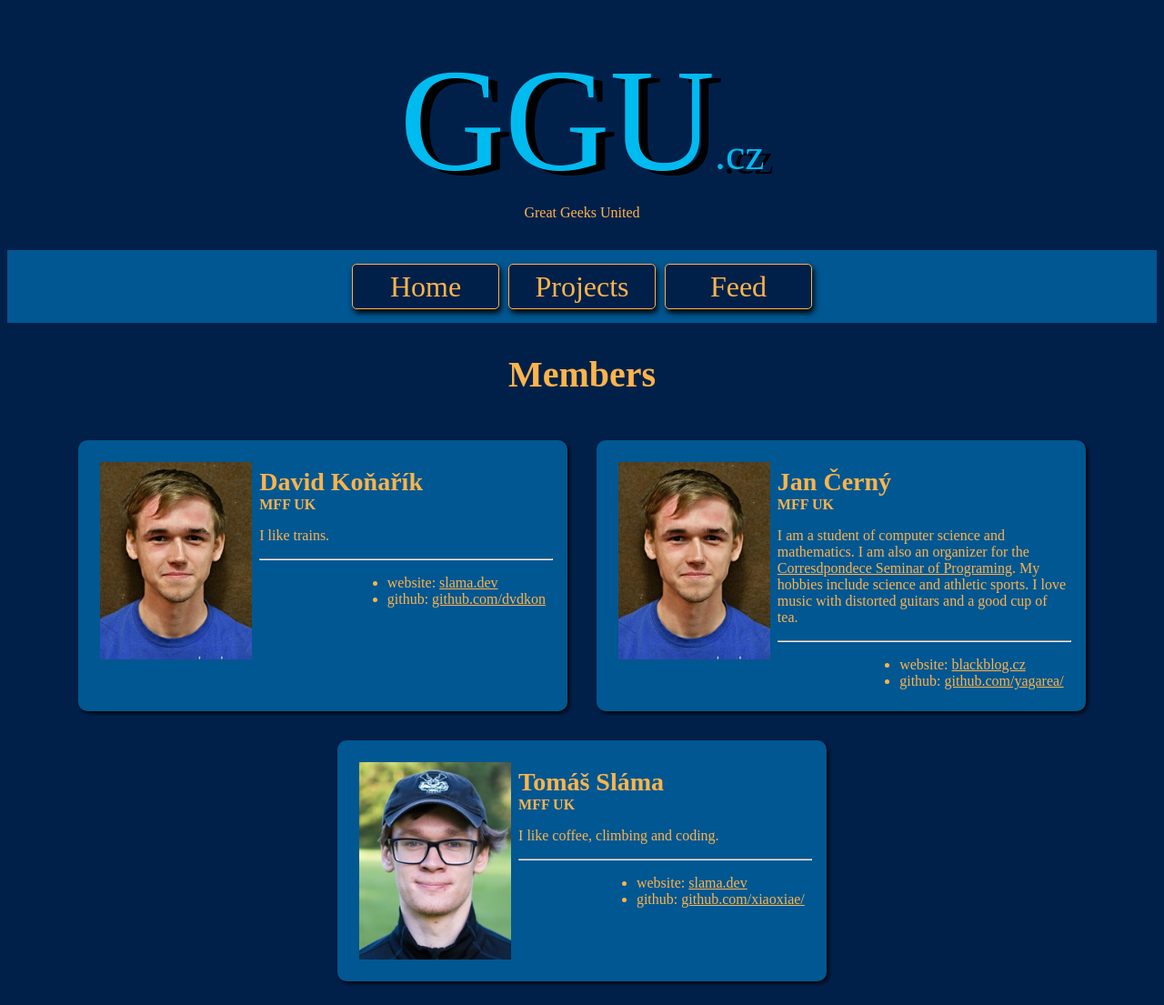
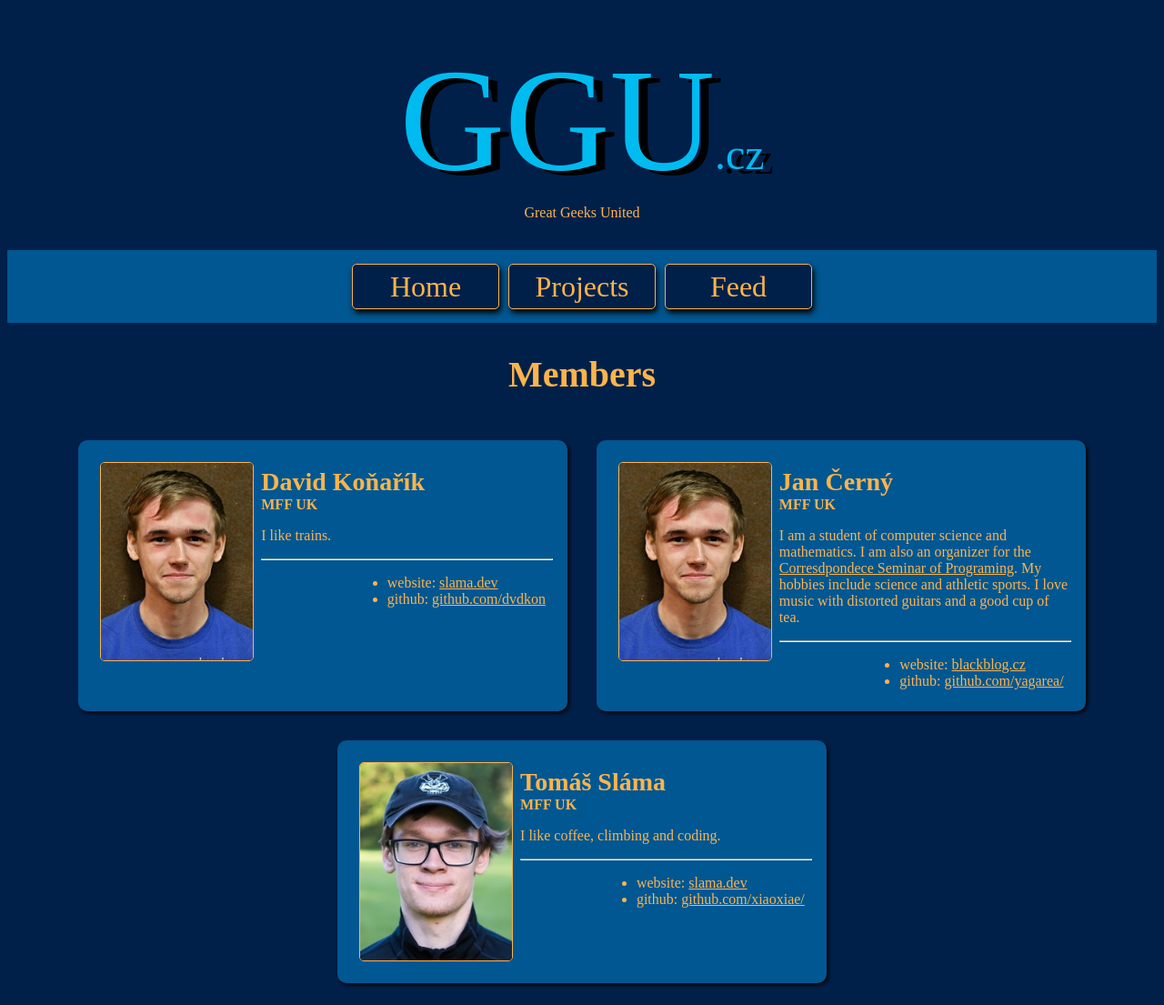
Before and after one commit to yagarea/ggu.cz, a Jekyll site: the page built from index.md, in a window 1280 px wide. Shown: the whole page at 91% size. Built offline with Jekyll 4.4.1, drawn with Linux system fonts in a browser that asks for light colours.

Commit message:
add member image styling

```diff
--- a/assets/css/styles.sass
+++ b/assets/css/styles.sass
@@ -119,6 +119,10 @@ a
     display: block
     width: 33%
     margin: 0.5em
+    border-radius: 5px
+    border-width: 1px
+    border-style: solid
+    border-color: $text-color
 
   h3
     margin: 0.5em 0 0 0
```
